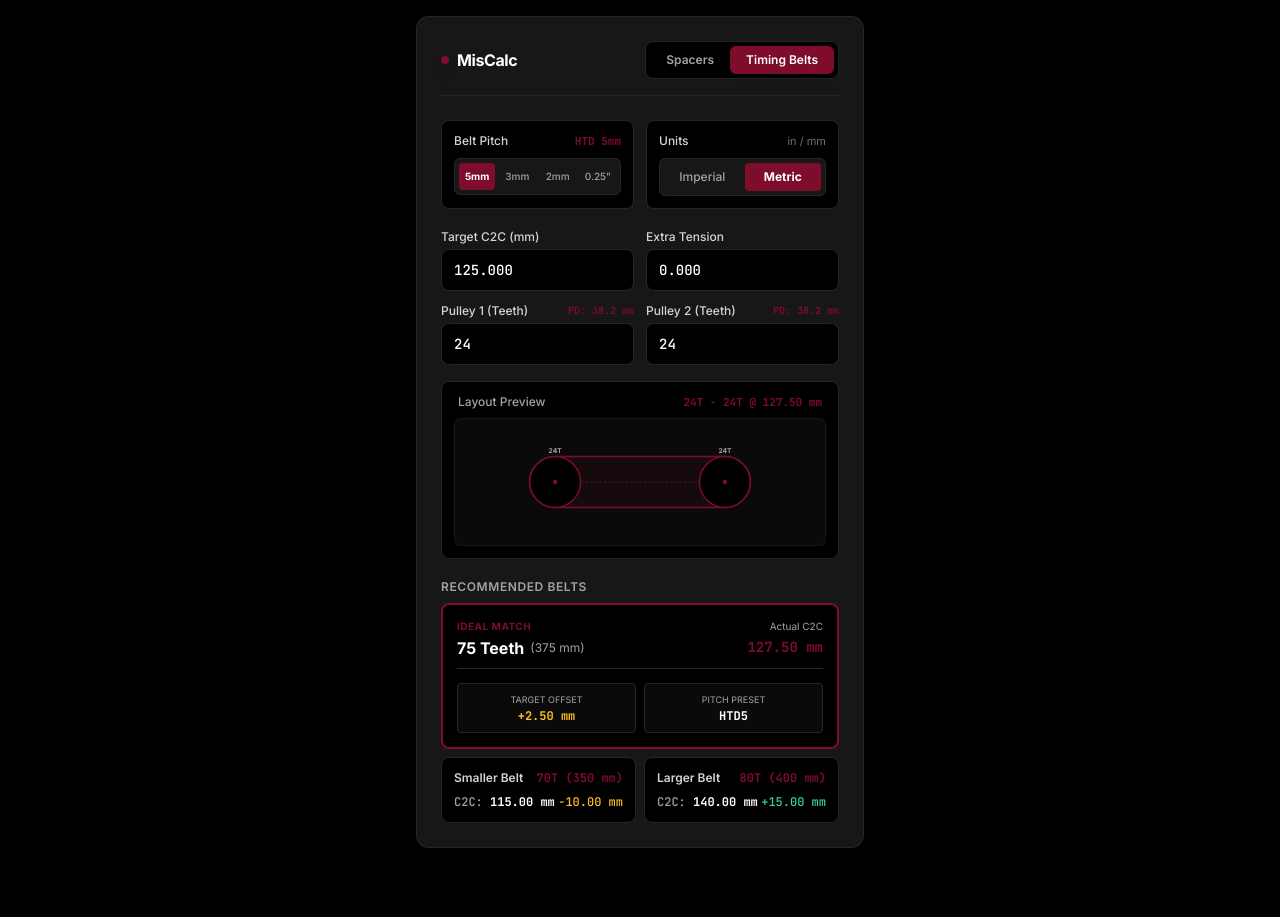
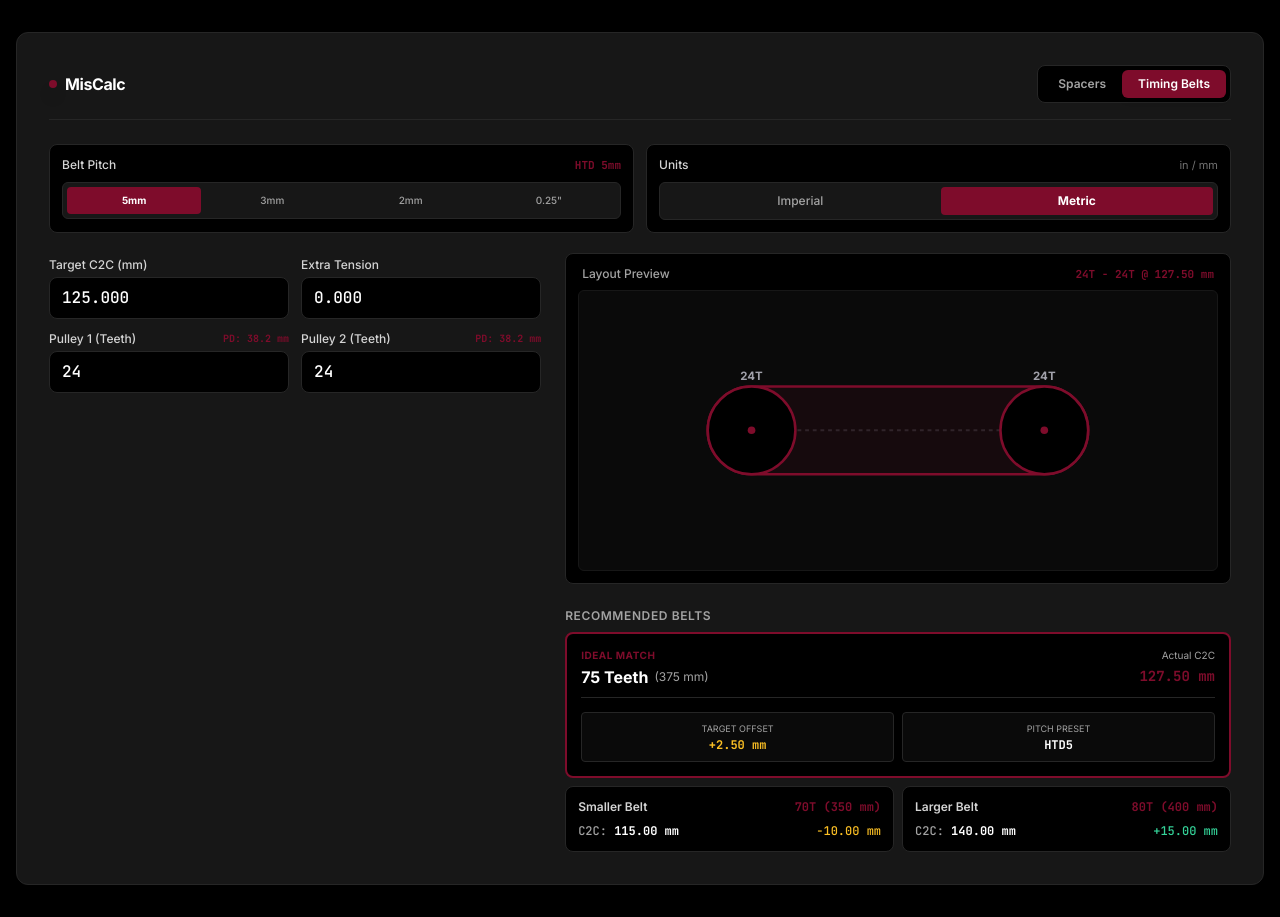
Before and after one commit to ShacharLevy100/MisCalc, a plain HTML site: page index.html in a window 1280 px wide. Both pictures are taken after a click on the button "Timing Belts". Before the commit the page ends 864 px from the top, so only its background shows below. Drawn offline with nearby package versions, Linux system fonts and the light colour scheme.

Commit message:
Add dynamic resizing based on screen size and aspect ratio.

```diff
--- a/index.html
+++ b/index.html
@@ -2,7 +2,7 @@
 <html lang="en">
 <head>
     <meta charset="UTF-8">
-    <meta name="viewport" content="width=device-width, initial-scale=1.0">
+    <meta name="viewport" content="width=device-width, initial-scale=1.0, viewport-fit=cover">
     <meta name="theme-color" content="#000000">
     <meta name="description" content="Spacer and Timing Belt Calculator">
     <link rel="manifest" href="./manifest.json">
@@ -38,9 +38,76 @@
         .tab-btn {
             transition: all 0.2s cubic-bezier(0.4, 0, 0.2, 1);
         }
+
+        /* Responsive page layout. The body selectors intentionally outrank Tailwind utilities. */
+        *, *::before, *::after { box-sizing: border-box; }
+        html { min-height: 100%; background: #000; }
+        body.app-page {
+            display: flex;
+            flex-direction: column;
+            align-items: center;
+            min-height: 100vh;
+            min-height: 100svh;
+            min-height: 100dvh;
+            margin: 0;
+            padding: max(1rem, env(safe-area-inset-top)) max(1rem, env(safe-area-inset-right)) max(1rem, env(safe-area-inset-bottom)) max(1rem, env(safe-area-inset-left));
+        }
+        body.app-page > div {
+            width: min(100%, 28rem);
+            min-width: 0;
+            margin-block: auto;
+            padding: clamp(.875rem, 4vw, 1.5rem);
+        }
+        body.app-page input[type="number"], body.app-page select { font-size: 16px; }
+        body.app-page button, body.app-page select, body.app-page input { max-width: 100%; touch-action: manipulation; }
+        body.app-page svg { display: block; max-width: 100%; height: auto; }
+        body.app-page #spacersList, body.app-page #selectedBeltCard { min-width: 0; overflow-wrap: anywhere; }
+        @media (max-width: 360px) {
+            body.app-page { padding-left: max(.625rem, env(safe-area-inset-left)); padding-right: max(.625rem, env(safe-area-inset-right)); }
+            body.app-page > div { border-radius: .75rem; }
+            body.app-page .tab-btn { padding-left: .625rem; padding-right: .625rem; }
+        }
+        @media (max-height: 560px) and (orientation: landscape) {
+            body.app-page { justify-content: flex-start; }
+            body.app-page > div { margin-block: 0; }
+        }
+        @media (min-width: 768px) {
+            body.app-page { padding-top: max(2rem, env(safe-area-inset-top)); padding-bottom: max(2rem, env(safe-area-inset-bottom)); }
+        }
+        /* Desktop: give the calculator room and use a two-column workspace. */
+        @media (min-width: 960px) {
+            body.app-page > div {
+                width: min(100%, 78rem);
+                max-width: none;
+                padding: clamp(1.5rem, 2.5vw, 2.5rem);
+                gap: 1.5rem;
+            }
+            body.app-page #sectionSpacers:not(.hidden) {
+                width: min(100%, 52rem);
+                justify-self: center;
+            }
+            body.app-page #sectionBelts:not(.hidden) {
+                display: grid;
+                grid-template-columns: minmax(19rem, .85fr) minmax(0, 1.15fr);
+                grid-template-areas:
+                    "selectors selectors"
+                    "parameters diagram"
+                    "parameters results";
+                align-items: start;
+                gap: 1.25rem 1.5rem;
+            }
+            body.app-page #sectionBelts:not(.hidden) > * { min-width: 0; margin-top: 0; }
+            body.app-page #sectionBelts:not(.hidden) > :nth-child(1) { grid-area: selectors; }
+            body.app-page #sectionBelts:not(.hidden) > :nth-child(2) { grid-area: parameters; }
+            body.app-page #sectionBelts:not(.hidden) > :nth-child(3) { grid-area: diagram; }
+            body.app-page #sectionBelts:not(.hidden) > :nth-child(4) { grid-area: results; }
+            body.app-page #sectionBelts:not(.hidden) > :nth-child(3) > div:nth-child(2) {
+                height: clamp(13rem, 22vw, 20rem);
+            }
+        }
     </style>
 </head>
-<body class="min-h-screen flex flex-col items-center justify-center p-4">
+<body class="app-page">
 
     <div class="w-full max-w-md bg-neutral-900 rounded-xl border border-neutral-800 p-6 shadow-2xl space-y-6">
 
```
